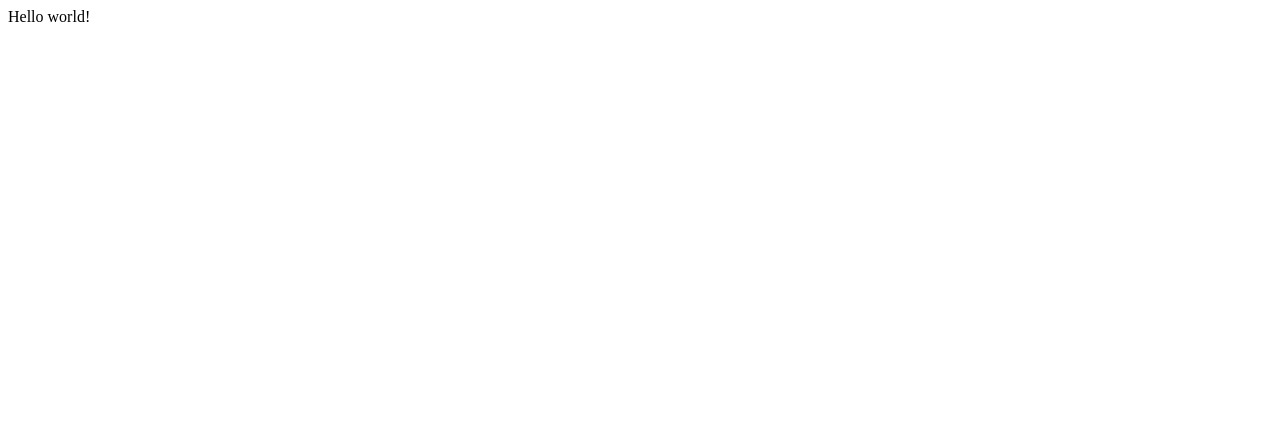
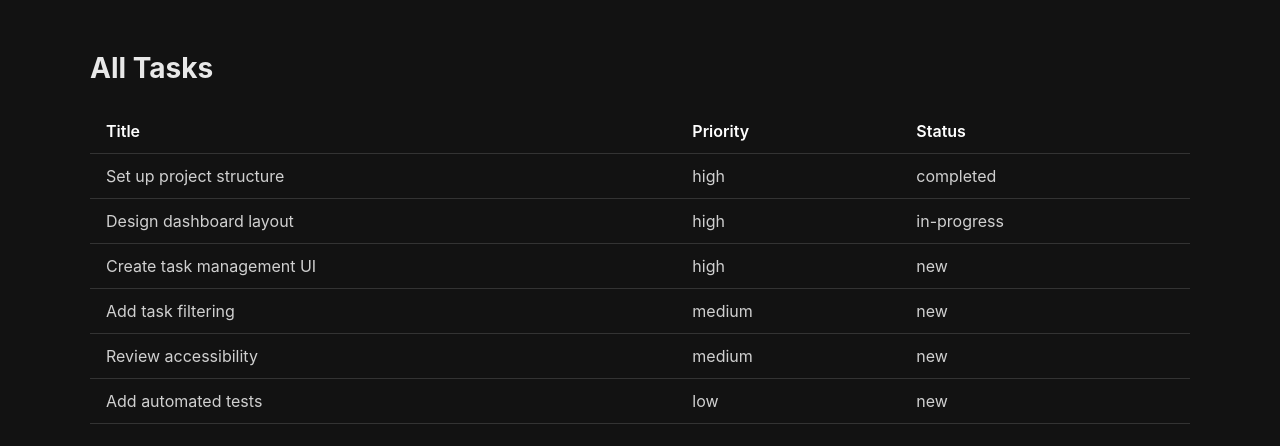
Before and after one commit to bikramiter/biks-react-playground, a React (Vite) app: page /tasks in a window 1280 px wide. Shown: the top 446 px of the page. Built offline with nearby package versions, Linux system fonts and the light colour scheme.

Commit message:
feat: establish typed task list

```diff
--- a/src/App.css
+++ b/src/App.css
@@ -0,0 +1,48 @@
+#root {
+  max-width: 1100px;
+  margin: 0 auto;
+  padding: 2rem;
+}
+
+body {
+  margin: 0;
+  background: #121212;
+  color: #e8e8e8;
+  font-family:
+    Inter,
+    system-ui,
+    -apple-system,
+    BlinkMacSystemFont,
+    "Segoe UI",
+    sans-serif;
+}
+
+h1 {
+  margin-bottom: 1.5rem;
+  font-size: 1.75rem;
+}
+
+table {
+  width: 100%;
+  border-collapse: collapse;
+}
+
+th,
+td {
+  padding: 0.75rem 1rem;
+  text-align: left;
+  border-bottom: 1px solid #333;
+}
+
+th {
+  color: #ffffff;
+  font-weight: 600;
+}
+
+td {
+  color: #d0d0d0;
+}
+
+tbody tr:hover {
+  background: #1d1d1d;
+}
--- a/src/App.tsx
+++ b/src/App.tsx
@@ -1,7 +1,9 @@
 import "./App.css";
+import { tasks } from "./data/tasks";
+import Tasks from "./components/Tasks";
 
 function App() {
-  return <>Hello world!</>;
+  return <Tasks tasks={tasks} />;
 }
 
 export default App;
--- /dev/null
+++ b/src/components/Tasks.tsx
@@ -0,0 +1,31 @@
+import type { Task } from "../types/task";
+
+type TasksProps = {
+  tasks: Task[];
+};
+
+export default function Tasks({ tasks }: TasksProps) {
+  return (
+    <>
+      <h1>All Tasks</h1>
+      <table>
+        <thead>
+          <tr>
+            <th>Title</th>
+            <th>Priority</th>
+            <th>Status</th>
+          </tr>
+        </thead>
+        <tbody>
+          {tasks.map((task) => (
+            <tr key={task.id}>
+              <td>{task.title}</td>
+              <td>{task.priority}</td>
+              <td>{task.status}</td>
+            </tr>
+          ))}
+        </tbody>
+      </table>
+    </>
+  );
+}
--- /dev/null
+++ b/src/data/tasks.ts
@@ -0,0 +1,45 @@
+import type { Task } from "../types/task";
+
+export const tasks: Task[] = [
+  {
+    id: 1,
+    title: "Set up project structure",
+    description: "Create the initial React and TypeScript project structure.",
+    status: "completed",
+    priority: "high",
+  },
+  {
+    id: 2,
+    title: "Design dashboard layout",
+    description: "Create the initial layout for the TeamFlow dashboard.",
+    status: "in-progress",
+    priority: "high",
+  },
+  {
+    id: 3,
+    title: "Create task management UI",
+    description: "Build the interface for viewing and managing tasks.",
+    status: "new",
+    priority: "high",
+  },
+  {
+    id: 4,
+    title: "Add task filtering",
+    description: "Allow users to filter tasks by status and priority.",
+    status: "new",
+    priority: "medium",
+  },
+  {
+    id: 5,
+    title: "Review accessibility",
+    status: "new",
+    priority: "medium",
+  },
+  {
+    id: 6,
+    title: "Add automated tests",
+    description: "Add tests for the core task management workflows.",
+    status: "new",
+    priority: "low",
+  },
+];
--- /dev/null
+++ b/src/types/task.ts
@@ -0,0 +1,7 @@
+export type Task = {
+  id: number;
+  title: string;
+  description?: string;
+  status: "new" | "in-progress" | "completed";
+  priority: "low" | "medium" | "high";
+};
```
